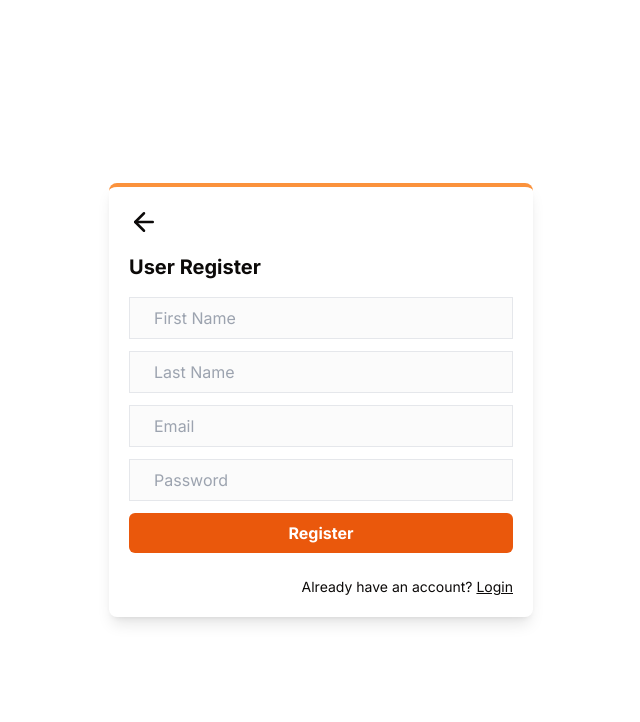
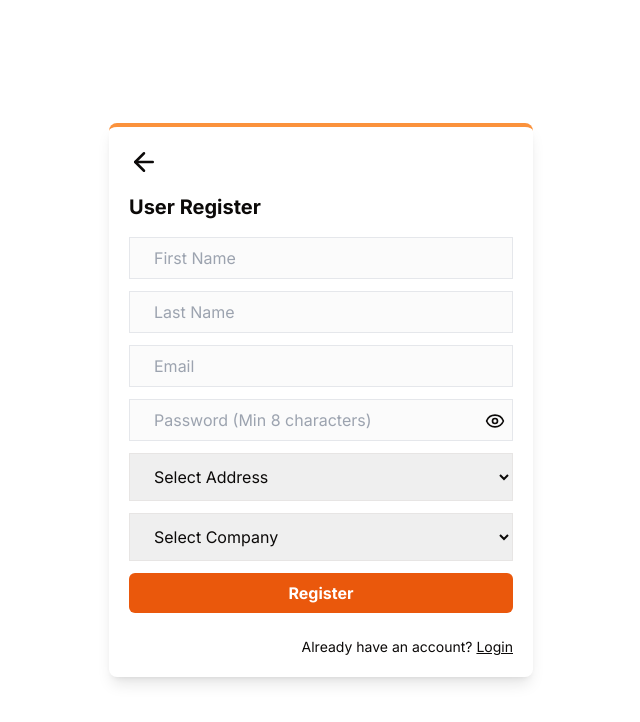
Before and after one commit to Rushi-Parekar11/LunchBookingSystem, a Next.js app: page /onboardingcustomer/register in a window 1280 px wide. Shown: the top 722 px of the page, without its empty margins (319-959 px from the left). Built offline with nearby package versions, Linux system fonts and the light colour scheme.

Commit message:
add company field , address field and show password feature

```diff
--- a/app/api/customerregister/route.js
+++ b/app/api/customerregister/route.js
@@ -5,10 +5,10 @@ import bcrypt from "bcryptjs";
 
 export async function POST(req) {
   try {
-    const { firstName, lastName, email, password } = await req.json();
+    const { firstName, lastName, email, password,company,address } = await req.json();
 
 
-    if (!firstName || !lastName || !email || !password) {
+    if (!firstName || !lastName || !email || !password|| !company|| !address) {
       return NextResponse.json(
         { message: "All fields are required." },
         { status: 400 }
@@ -46,7 +46,7 @@ export async function POST(req) {
     const hashedPassword = await bcrypt.hash(password, 10);
 
 
-    await User.create({ firstName, lastName, email, password: hashedPassword });
+    await User.create({ firstName, lastName, email, password: hashedPassword,address,company });
 
     return NextResponse.json(
       { message: "User registered successfully." },
--- a/components/LoginForm.jsx
+++ b/components/LoginForm.jsx
@@ -2,7 +2,7 @@
 import Link from "next/link";
 import { useState } from "react";
 import { useRouter } from 'next/navigation';
-import { ArrowLeft } from "lucide-react";
+import { ArrowLeft, Eye, EyeOff } from "lucide-react";
 import toast from "react-hot-toast";
 
 export default function LoginForm() {
@@ -11,6 +11,8 @@ export default function LoginForm() {
   const [error, setError] = useState("");
   const router = useRouter();
   const [loading,setLoading] = useState(false);
+  const [showPassword, setShowPassword] = useState(false);
+
   const handleNavigation = () => {
     router.push("/");
   };
@@ -73,12 +75,20 @@ export default function LoginForm() {
             />
             {/* <span className="ml-1 md:ml-2 text-orange-500 font-bold">@zinnia.com</span> */}
           </div>
-          <input
-            onChange={(e) => setPassword(e.target.value)}
-            type="password"
-            placeholder="Password"
-            className="w-72 md:w-full"
-          />
+          <div className="relative w-72 md:w-full">
+            <input
+              onChange={(e) => setPassword(e.target.value)}
+              type={showPassword ? "text" : "password"}
+              placeholder="Password"
+              className="w-full pr-10"
+            />
+            <span
+              onClick={() => setShowPassword(!showPassword)}
+              className="absolute right-2 top-3 cursor-pointer"
+            >
+              {showPassword ? <EyeOff size={20} /> : <Eye size={20} />}
+            </span>
+          </div>
           <button className="bg-orange-600 text-white font-bold cursor-pointer px-6 py-2 rounded-md">
             {loading === true ? "Logging you in ..." : "Login"}
           </button>
--- a/components/RegisterForm.jsx
+++ b/components/RegisterForm.jsx
@@ -2,39 +2,42 @@
 import Link from "next/link";
 import { useState } from "react";
 import { useRouter } from "next/navigation";
-import { ArrowLeft } from "lucide-react";
+import { ArrowLeft, Eye, EyeOff } from "lucide-react";
 
 export default function RegisterForm() {
   const [firstName, setFirstName] = useState("");
   const [lastName, setLastName] = useState("");
   const [email, setEmail] = useState("");
   const [password, setPassword] = useState("");
-  // const [empId, setEmpId] = useState("");
+  const [address, setAddress] = useState("");
+  const [company, setCompany] = useState("");
+  const [showPassword, setShowPassword] = useState(false);
   const [error, setError] = useState("");
-  const [loading,setLoading] = useState(false);
+  const [loading, setLoading] = useState(false);
 
   const router = useRouter();
 
   const handleSubmit = async (e) => {
     e.preventDefault();
 
-    if (!firstName || !email || !password || !lastName) {
+    if (!firstName || !email || !password || !lastName || !address || !company) {
       setError("All fields are necessary.");
       return;
     }
-//    if (!email.endsWith("@zinnia.com")) {
-//     setError("Invalid credentials");
-//      return;
-//    }
+
+    if (password.length < 8) {
+      setError("Password should be at least 8 characters long.");
+      return;
+    }
 
     try {
-      setLoading(true)
+      setLoading(true);
       const resUserExists = await fetch("/api/userExists", {
         method: "POST",
         headers: {
           "Content-Type": "application/json",
         },
-        body: JSON.stringify({ email,password }),
+        body: JSON.stringify({ email, password }),
       });
 
       const { user } = await resUserExists.json();
@@ -54,6 +57,8 @@ export default function RegisterForm() {
           lastName,
           email,
           password,
+          address,
+          company,
         }),
       });
 
@@ -66,56 +71,55 @@ export default function RegisterForm() {
       }
     } catch (error) {
       console.log("Error during registration: ", error);
-    }finally{
-      setLoading(false)
+    } finally {
+      setLoading(false);
     }
   };
 
-  const handleNavigation=()=>{
-    router.push("/")
-  }
+  const handleNavigation = () => {
+    router.push("/");
+  };
 
   return (
     <div className="grid place-items-center h-screen overflow-x-hidden">
       <div className="shadow-lg p-5 rounded-lg border-t-4 border-orange-400">
-      <ArrowLeft size={30} onClick={handleNavigation} className='cursor-pointer rounded-full hover:scale-125 duration-100'/>
+        <ArrowLeft size={30} onClick={handleNavigation} className='cursor-pointer rounded-full hover:scale-125 duration-100' />
         <h1 className="text-xl font-bold my-4">User Register</h1>
 
         <form onSubmit={handleSubmit} className="flex flex-col gap-3 w-72 md:w-96">
-          <input
-            onChange={(e) => setFirstName(e.target.value)}
-            type="text"
-            placeholder="First Name"
-            className="w-72 md:w-full"
-          />
-          <input
-            onChange={(e) => setLastName(e.target.value)}
-            type="text"
-            placeholder="Last Name"
-            className="w-72 md:w-full"
-          />
-          {/* <input
-            onChange={(e) => setEmpId(e.target.value)}
-            type="text"
-            placeholder="Employee Id"
-          /> */}
-          <div className="flex items-center">
+          <input onChange={(e) => setFirstName(e.target.value)} type="text" placeholder="First Name" className="w-72 md:w-full" />
+          <input onChange={(e) => setLastName(e.target.value)} type="text" placeholder="Last Name" className="w-72 md:w-full" />
+          <input onChange={(e) => setEmail(e.target.value)} type="email" placeholder="Email" className="w-72 md:w-full" />
+
+          <div className="relative w-72 md:w-full">
             <input
-              onChange={(e) => setEmail(e.target.value)}
-              type="email"
-              placeholder="Email"
-              className="w-72 md:w-full"
+              onChange={(e) => setPassword(e.target.value)}
+              type={showPassword ? "text" : "password"}
+              placeholder="Password (Min 8 characters)"
+              className="w-full pr-10"
             />
-            {/* <span className="ml-2 text-orange-500 font-bold">@zinnia.com</span> */}
+            <span
+              onClick={() => setShowPassword(!showPassword)}
+              className="absolute right-2 top-3 cursor-pointer"
+            >
+              {showPassword ? <EyeOff size={20} /> : <Eye size={20} />}
+            </span>
           </div>
-          <input
-            onChange={(e) => setPassword(e.target.value)}
-            type="password"
-            placeholder="Password"
-            className="w-72 md:w-full"
-          />
+
+          <select onChange={(e) => setAddress(e.target.value)} className="w-72 md:w-full py-3 pl-5 border">
+            <option value="">Select Address</option>
+            <option value="123 Main St">123 Main St</option>
+            <option value="456 Elm St">456 Elm St</option>
+          </select>
+
+          <select onChange={(e) => setCompany(e.target.value)} className="w-72 md:w-full py-3 pl-5 border">
+            <option value="">Select Company</option>
+            <option value="Google">Google</option>
+            <option value="Microsoft">Microsoft</option>
+          </select>
+
           <button className="bg-orange-600 text-white font-bold cursor-pointer px-6 py-2 rounded-md">
-           {loading === true  ? "Registering your account... Please wait" :"Register"}
+            {loading ? "Registering your account... Please wait" : "Register"}
           </button>
 
           {error && (
@@ -124,7 +128,7 @@ export default function RegisterForm() {
             </div>
           )}
 
-          <Link className="text-sm mt-3 text-right" href={"/onboardingcustomer/login"}>
+          <Link className="text-sm mt-3 text-right" href="/onboardingcustomer/login">
             Already have an account? <span className="underline">Login</span>
           </Link>
         </form>
--- a/models/user.js
+++ b/models/user.js
@@ -16,6 +16,14 @@ const userSchema = new Schema(
       default:"EmpId1234"
     },
     email: {
+      type: String,
+      required: true
+    },
+    address: {
+      type: String,
+      required: true
+    },
+    company: {
       type: String,
       required: true
     },
```
